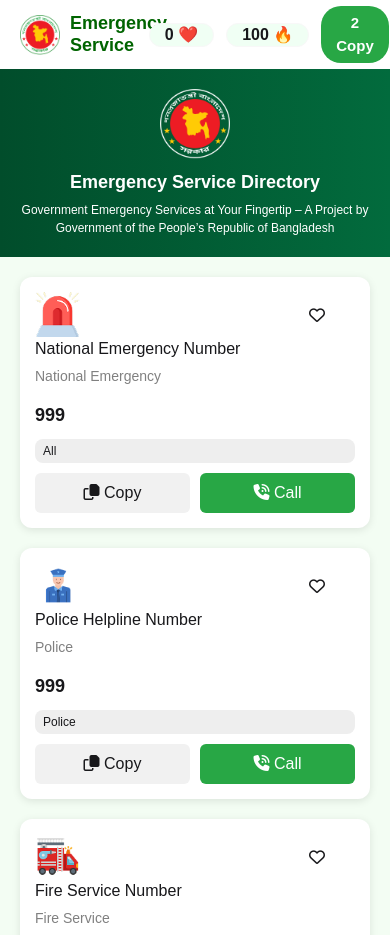
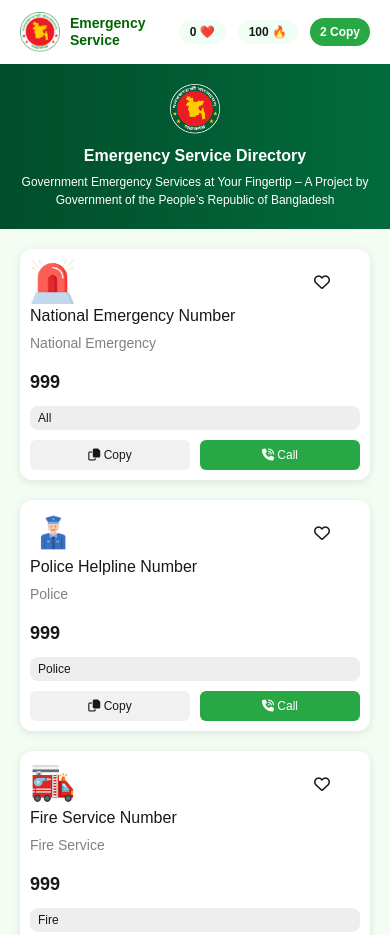
Before and after one commit to Hellofirstlove/bd-services, a plain HTML site: page index.html in a window 390 px wide. Shown: the top 935 px of the page. Drawn offline with nearby package versions, Linux system fonts and the light colour scheme.

Commit message:
index.html

```diff
--- a/style.css
+++ b/style.css
@@ -236,26 +236,20 @@
     margin-top: 10px;
 }
 
-/* ========================= */
-/*   RESPONSIVE STYLES      */
-/* ========================= */
-
-/* Tablets (<=1024px) */
+/* Tablets */
 @media (max-width: 1024px) {
     .container {
         grid-template-columns: repeat(2, 1fr);
     }
 }
 
-/* Mobile (<=768px) */
-@media (max-width: 576px) {
+
+/* Mobile */
+@media (max-width: 768px) {
     .navbar {
         display: flex;
-        display: flex;
-        justify-content: space-between;
         align-items: center;
-
-        font-size: 15px;
+        gap: 5px;
     }
 
     .card-section {
@@ -264,7 +258,6 @@
 
     .container {
         grid-template-columns: 1fr;
-
     }
 
     .history {
@@ -294,3 +287,37 @@
         width: 45px;
     }
 }
+
+/* Extra small */
+@media (max-width: 480px) {
+    .navbar .left span {
+        font-size: 14px;
+    }
+
+    .badge {
+        font-size: 12px;
+        padding: 4px 10px;
+    }
+
+    .copy-btn {
+        padding: 5px 10px;
+        font-size: 12px;
+    }
+
+    .header h1 {
+        font-size: 16px;
+    }
+
+    .header img {
+        width: 50px;
+    }
+
+    .card {
+        padding: 10px;
+    }
+
+    .actions button {
+        font-size: 12px;
+        padding: 6px;
+    }
+}
```
